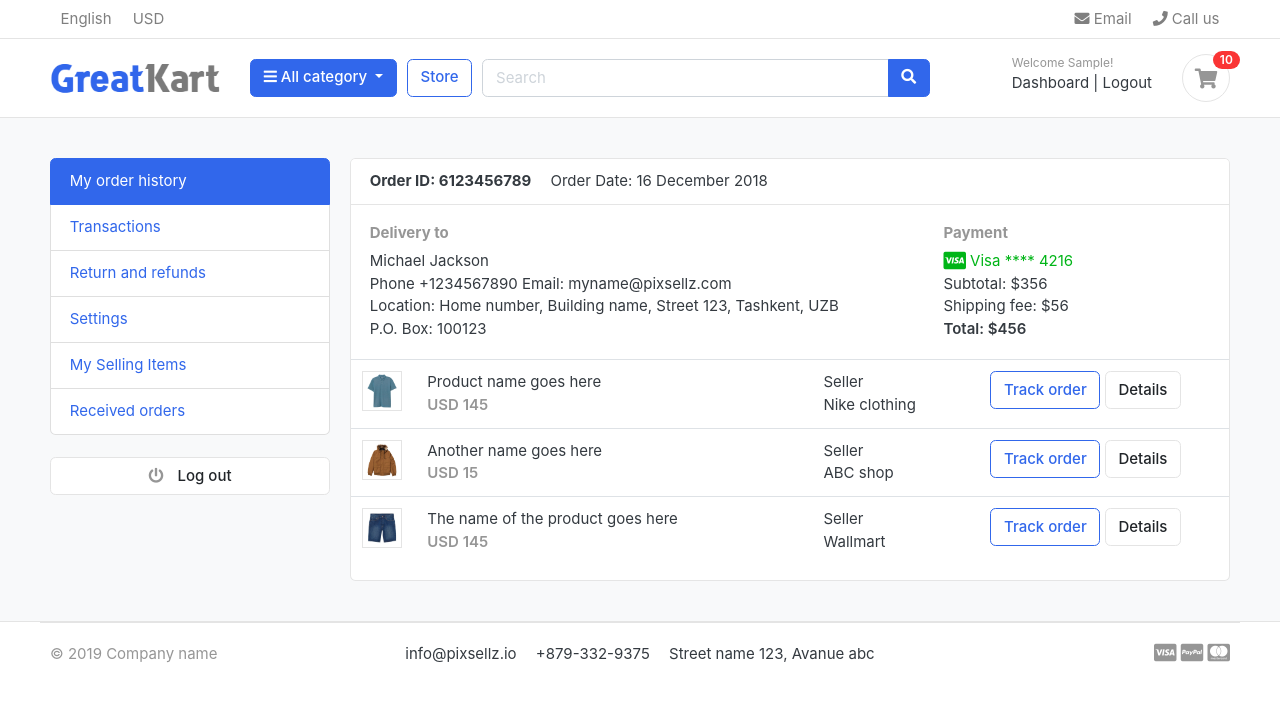
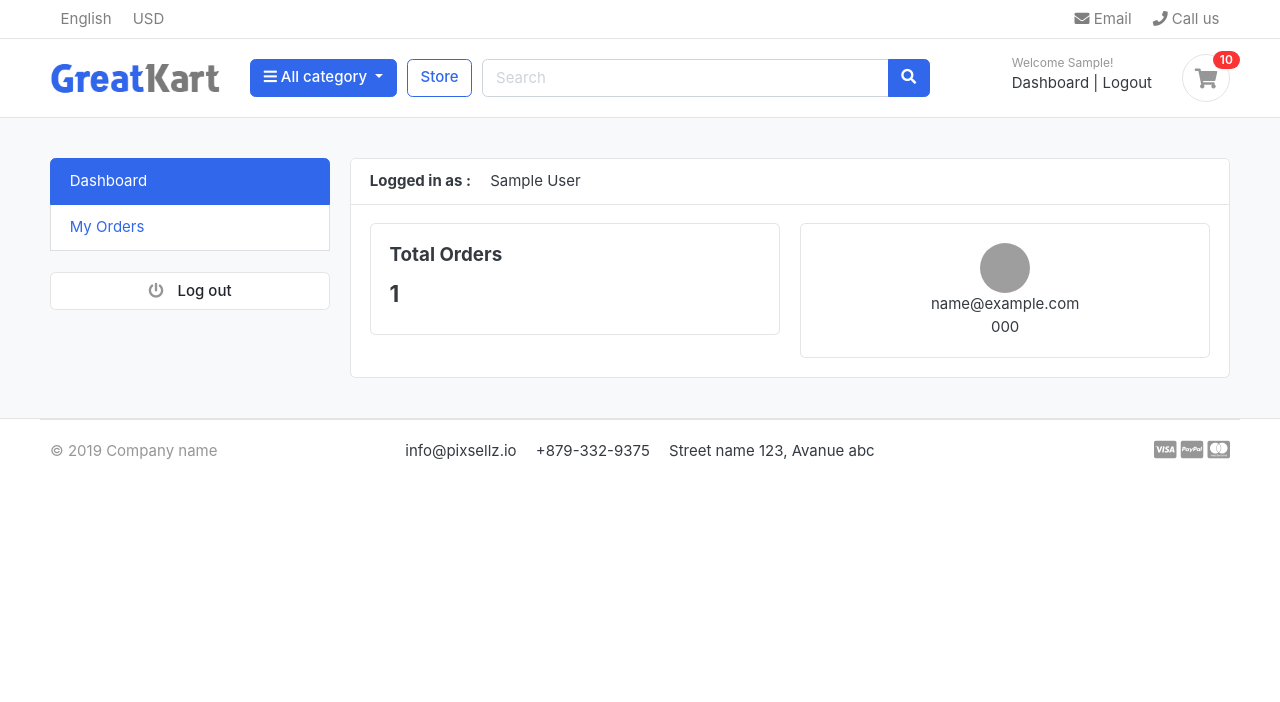
Before and after one commit to syamjith45/greatcart-django, a Django app: page /accounts/ in a window 1280 px wide. Shown: the top 702 px of the page. Run offline with Django 4.2, Linux system fonts and the light colour scheme; a user stored in the database is signed in; tables that the repository leaves empty hold one stand-in row (values such as "Sample post"); some libraries are stand-ins or nearby versions; some web fonts are replaced; grey boxes are pictures that could not be loaded.

Commit message:
dashboard

```diff
--- a/accounts/urls.py
+++ b/accounts/urls.py
@@ -10,4 +10,5 @@ urlpatterns = [
     path('activate/<uidb64>/<token>/', views.activate, name='activate'),
     path('resetpassword_validate/<uidb64>/<token>/', views.resetpassword_validate, name='resetpassword_validate'),
     path('resetPassword/', views.resetPassword, name='resetPassword'),
+    path('my_orders/', views.my_orders, name='my_orders'),
 ]
--- a/accounts/views.py
+++ b/accounts/views.py
@@ -1,6 +1,7 @@
 from django.shortcuts import render,redirect
 from .forms import RegistrationForm
 from .models import Account
+from orders.models import Order
 from django.contrib.auth import authenticate, login
 from django.contrib import messages,auth
 from django.contrib.auth.decorators import login_required
@@ -149,15 +150,15 @@ def activate(request, uidb64, token):
 
 @login_required(login_url = 'login')
 def dashboard(request):
-    # orders = Order.objects.order_by('-created_at').filter(user_id=request.user.id, is_ordered=True)
-    # orders_count = orders.count()
-    #
+    orders = Order.objects.order_by('-created_at').filter(user_id=request.user.id, is_ordered=True)
+    orders_count = orders.count()
+
     # userprofile = UserProfile.objects.get(user_id=request.user.id)
-    # context = {
-    #     'orders_count': orders_count,
-    #     'userprofile': userprofile,
-    # }
-    return render(request, 'accounts/dashboard.html',)
+    context = {
+        'orders_count': orders_count,
+        # 'userprofile': userprofile,
+    }
+    return render(request, 'accounts/dashboard.html', context)
 
 def forgotPassword(request):
     if request.method == 'POST':
@@ -218,3 +219,11 @@ def resetPassword(request):
             return redirect('resetPassword')
     else:
         return render(request, 'accounts/resetPassword.html')
+
+
+def my_orders(request):
+    orders = Order.objects.filter(user=request.user, is_ordered=True).order_by('-created_at')
+    context = {
+        'orders': orders,
+    }
+    return render(request, 'accounts/my_orders.html', context)
--- a/orders/urls.py
+++ b/orders/urls.py
@@ -5,6 +5,7 @@ from .import views
 urlpatterns = [
     path('place_order/', views.place_order, name='place_order'),
      path('payments/', views.payments, name='payments'),
+     path('order_complete/',views.order_complete,name='order_complete')
      # path('store-payment/', views.store_payment, name='store_payment'),
      # path('your-payment-endpoint/', views.handle_payment, name='your_payment_endpoint'),
     # path('handle_payment_success/', views.handle_payment_success, name='handle_payment_success'),
--- a/templates/accounts/dashboard.html
+++ b/templates/accounts/dashboard.html
@@ -6,86 +6,35 @@
 {% include 'includes/alerts.html' %}
 <div class="container">
 	<div class="row">
-	<aside class="col-md-3">
-		<!--   SIDEBAR   -->
-		<ul class="list-group">
-			<a class="list-group-item active" href="#"> My order history </a>
-			<a class="list-group-item" href="#"> Transactions </a>
-			<a class="list-group-item" href="#"> Return and refunds </a>
-			<a class="list-group-item" href="#">Settings </a>
-			<a class="list-group-item" href="#"> My Selling Items </a>
-			<a class="list-group-item" href="#"> Received orders </a>
-		</ul>
-		<br>
-		<a class="btn btn-light btn-block" href="{% url 'logout' %}"> <i class="fa fa-power-off"></i> <span class="text">Log out</span> </a>
-		<!--   SIDEBAR .//END   -->
-	</aside>
+{% include 'includes/dashboard_sidebar.html'%}
 	<main class="col-md-9">
 		<article class="card">
 		<header class="card-header">
-			<strong class="d-inline-block mr-3">Order ID: 6123456789</strong>
-			<span>Order Date: 16 December 2018</span>
+			<strong class="d-inline-block mr-3">Logged in as : </strong>
+			<span>{{user.full_name}}</span>
 		</header>
 		<div class="card-body">
 			<div class="row">
-				<div class="col-md-8">
-					<h6 class="text-muted">Delivery to</h6>
-					<p>Michael Jackson <br>
-					Phone +1234567890 Email: myname@pixsellz.com <br>
-			    	Location: Home number, Building name, Street 123,  Tashkent, UZB <br>
-			    	P.O. Box: 100123
-			 		</p>
+				<div class="col-md-6">
+					<div class="card">
+						<div class="card-body">
+							<h5 class="card-title">Total Orders </h5>
+							<h4>{{orders_count}}</h4>
+						</div>
+					</div>
 				</div>
-				<div class="col-md-4">
-					<h6 class="text-muted">Payment</h6>
-					<span class="text-success">
-						<i class="fab fa-lg fa-cc-visa"></i>
-					    Visa  **** 4216
-					</span>
-					<p>Subtotal: $356 <br>
-					 Shipping fee:  $56 <br>
-					 <span class="b">Total:  $456 </span>
-					</p>
+				<div class="col-md-6">
+				<div class="card" style="text-align:center;">
+					<div class="card-body">
+						<img src="https://www.w3schools.com/howto/img_avatar.png" alt="User Profile Picture" width="50" height="50" style="border-radius:50%;">
+						<p class="mb-0">{{user.email}}</p>
+						<p>{{user.phone_number}}</p>
+					</div>
 				</div>
+			</div>
 			</div> <!-- row.// -->
 		</div> <!-- card-body .// -->
-		<div class="table-responsive">
-		<table class="table table-hover">
-			<tr>
-				<td width="65">
-					<img src="../images/items/1.jpg" class="img-xs border">
-				</td>
-				<td>
-					<p class="title mb-0">Product name goes here </p>
-					<var class="price text-muted">USD 145</var>
-				</td>
-				<td> Seller <br> Nike clothing </td>
-				<td width="250"> <a href="#" class="btn btn-outline-primary">Track order</a> <a href="#" class="btn btn-light"> Details </a> </td>
-			</tr>
-			<tr>
-				<td>
-					<img src="../images/items/2.jpg" class="img-xs border">
-				</td>
-				<td>
-					<p class="title mb-0">Another name goes here </p>
-					<var class="price text-muted">USD 15</var>
-				</td>
-				<td> Seller <br> ABC shop </td>
-				<td> <a href="#" class="btn btn-outline-primary">Track order</a> <a href="#" class="btn btn-light"> Details </a> </td>
-			</tr>
-			<tr>
-				<td>
-					<img src="../images/items/3.jpg" class="img-xs border">
-				</td>
-				<td>
-					<p class="title mb-0">The name of the product  goes here </p>
-					<var class="price text-muted">USD 145</var>
-				</td>
-				<td> Seller <br> Wallmart </td>
-				<td> <a href="#" class="btn btn-outline-primary">Track order</a> <a href="#" class="btn btn-light"> Details </a> </td>
-			</tr>
-		</table>
-		</div> <!-- table-responsive .end// -->
+
 		</article> <!-- order-group.// -->
 	</main>
 </div> <!-- row.// -->
--- /dev/null
+++ b/templates/includes/dashboard_sidebar.html
@@ -0,0 +1,10 @@
+<aside class="col-md-3">
+  <!--   SIDEBAR   -->
+  <ul class="list-group">
+    <a class="list-group-item {% if '/accounts/' == request.path %}active{% endif %}" href="{% url 'dashboard' %}"> Dashboard </a>
+    <a class="list-group-item {% if '/my_orders/' in request.path %}active{% endif %}" href="{% url 'my_orders' %}"> My Orders </a>
+
+  <br>
+  <a class="btn btn-light btn-block" href="{% url 'logout' %}"> <i class="fa fa-power-off"></i> <span class="text">Log out</span> </a>
+  <!--   SIDEBAR .//END   -->
+</aside>
```
Also changed, not shown: orders/views.py (+76 -13 lines), templates/accounts/my_orders.html (added, +57 -0 lines), templates/orders/order_complete.html (added, +117 -0 lines), templates/orders/order_recieved_email.html (added, +9 -0 lines), templates/orders/payment_success.html (deleted, +0 -43 lines), templates/orders/payments.html (+4 -61 lines).
